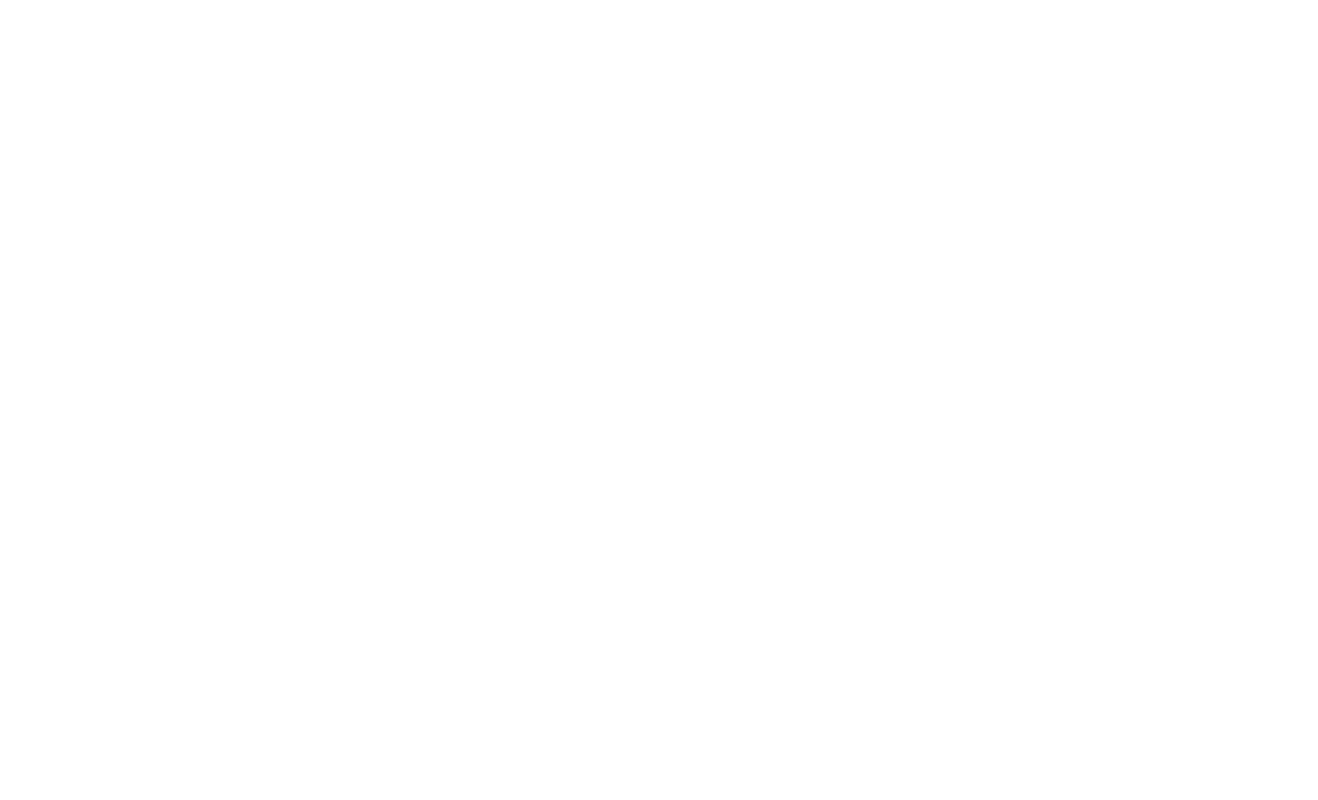
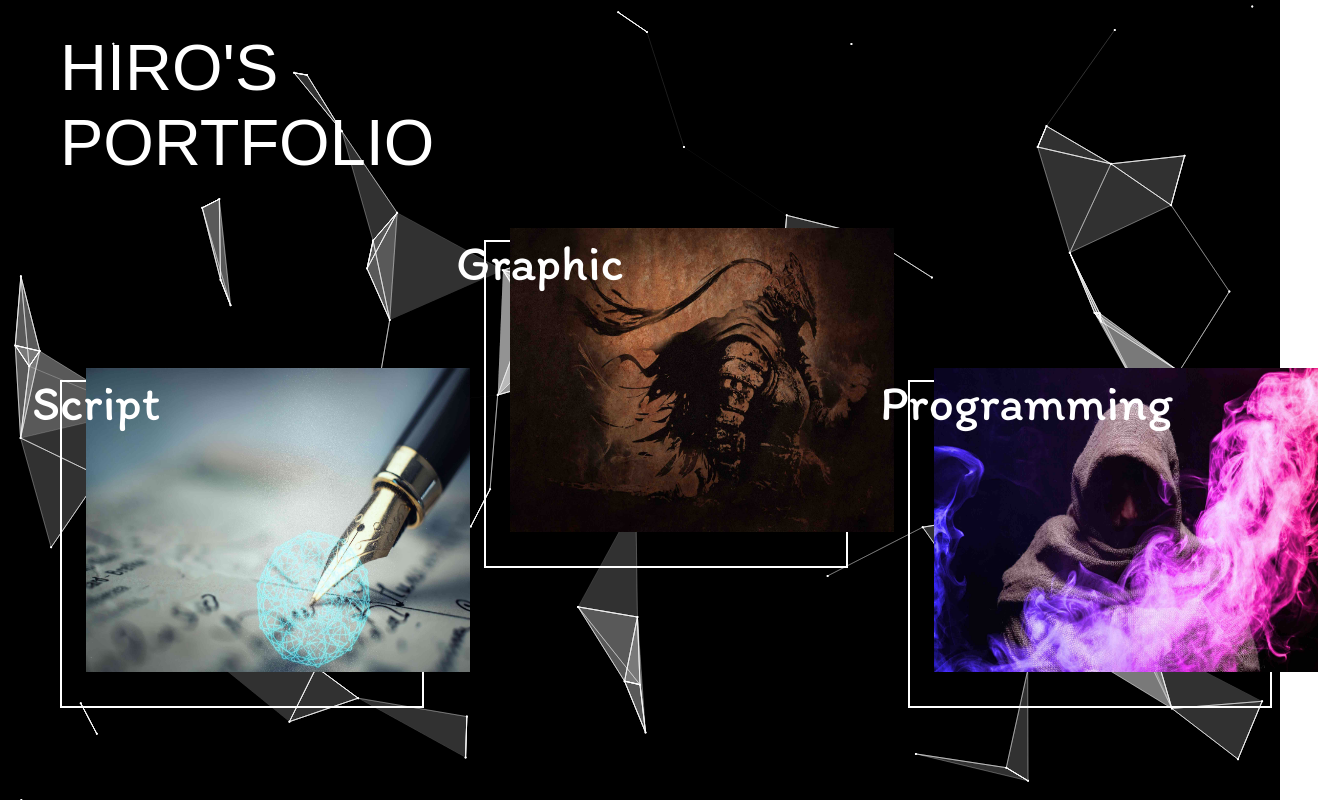
Before and after one commit to hiro881213/HirosPortfolio, a React (Create React App) app: page / in a window 1280 px wide. Shown: the whole page, 1318 px wide, since content can reach past the window. Built offline with nearby package versions, Linux system fonts and the light colour scheme; a web font is replaced by a local one.

Commit message:
Setting Rooting

```diff
--- a/src/App.tsx
+++ b/src/App.tsx
@@ -4,12 +4,14 @@ import { BrowserRouter, Routes, Route } from 'react-router-dom';
 
 import './App.scss';
 
+import { getUrl } from './CommonUtil';
+
 import { HomeMain } from './components/Home/HomeMain';
 import { ScriptMain } from './components/Script/ScriptMain';
 
 export const App : VFC = () => {
 
-  const baseURL = "/portfolio"
+  const baseURL = getUrl();
 
   return (
     <>
--- /dev/null
+++ b/src/CommonUtil.tsx
@@ -0,0 +1,15 @@
+export const getUrl = () => {
+
+    const uri = new URL(window.location.href);
+
+    if (uri.hostname.indexOf("localhost") > -1) {
+
+        return '';
+
+    } else {
+
+        return "/portfolio";
+
+    }
+
+}
--- a/src/components/Home/Menu.tsx
+++ b/src/components/Home/Menu.tsx
@@ -3,6 +3,8 @@ import { MenuItem } from './MenuItem';
 import classes from './scss/Menu.module.scss';
 
 import message from '../../assets/textLabels/textlabelMenu.json';
+
+import { getUrl } from '../../CommonUtil';
 
 import scriptImageUrl from "../../assets/img/ScriptImage.jpg";
 import graphicImageUrl from "../../assets/img/GraphicImage.jpg";
@@ -11,8 +13,7 @@ import programImageUrl from "../../assets/img/ProgramImage.jpg";
 export const Menu: VFC = () => {
 
     const labelMessage = message;
-    const baseURL = "./portfolio"
-
+    let baseURL = "./";
 
     return(
         <>
@@ -22,7 +23,7 @@ export const Menu: VFC = () => {
                     marginContents = "0px"
                     mode = 'up'
                     marginTop = "120px"
-                    src = {`${baseURL}/script`}
+                    src = {`${baseURL}script`}
                     message = {labelMessage.ScriptMessage}
                     read = {labelMessage.ScriptRead}>Script</MenuItem>
 
--- a/src/components/Home/scss/Menu.module.scss
+++ b/src/components/Home/scss/Menu.module.scss
@@ -48,8 +48,8 @@
     }
 
     border: 2px solid #FFF;
-    width: calc(100vw/4);
-    height: calc(100vh/3);
+    width: 25vw;
+    height: 33vh;
     padding: 30px 20px;
     text-align: center;
     opacity: 0.8;
@@ -127,10 +127,11 @@
 
 FIGURE IMG {
     opacity: 1;
+    padding: 0;
     -webkit-transition: .3s ease-in-out;
     transition: .3s ease-in-out;
-    width: 405px;
-    height: calc((100vh + 180px)/3);
+    width: 30vw;
+    height: 38vh;
     margin-top: -60px;
     margin-left: -36px;
     z-index: 4;
```
